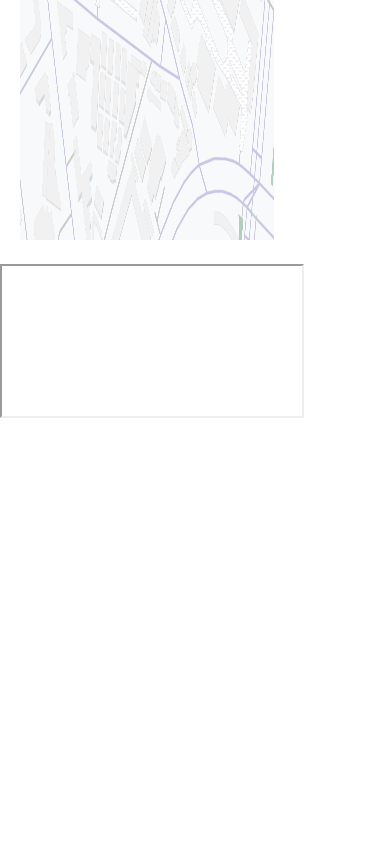
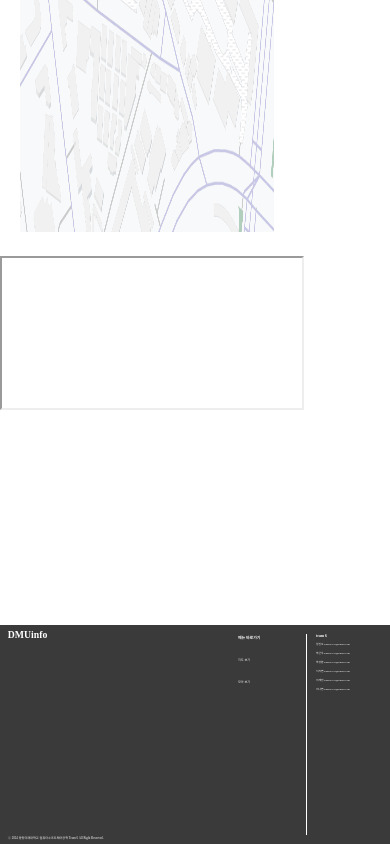
Before and after one commit to jino9492/DMUinfo, a plain HTML site: page pages/map-page.html in a window 390 px wide. Shown: the part 535-1379 px from the top of the page. Before the commit the page ends 957 px from the top, so only its background shows below. Drawn offline with Linux system fonts and the light colour scheme.

Commit message:
modify css to responsive

```diff
--- a/pages/map-page.html
+++ b/pages/map-page.html
@@ -8,6 +8,7 @@
     <link rel="stylesheet" href="../styles/map-page.css">
     <link rel="stylesheet" href="../styles/map.css">
     <link rel="stylesheet" href="../styles/header.css" >
+    <link rel="stylesheet" href="../styles/footer.css">
     <title>Document</title>
 </head>
 <body>
@@ -48,7 +49,36 @@
             <iframe name="map-target"></iframe>
         </section>
     </main>
-
+    <footer>
+        <div class="footer__lc">
+            <div class="footer__flogo">
+                <a href="#">DMUinfo</a>
+            </div>
+            <div class="footer__copyright">
+                ⓒ 2024 동양미래대학교 컴퓨터소프트웨어공학 Team 6 All Right Reserved.
+            </div>
+        </div>
+        <div class="footer__st">
+            <div class="footer__menu">
+                <h3 class="footer__shortcut">
+                    메뉴 바로가기
+                </h3>
+                <a class="footer__bogie" href="#">지도 보기</a>
+                <a class="footer__bogie" href="#">모아 보기</a>
+            </div>
+            <div class="footer__team">
+                <h3 class="footer__teamtitle">team 6</h3>
+                <div class="footer__name">
+                    <p>정진오 sample123@gmail.com</p>
+                    <p>박근우 sample123@gmail.com</p>
+                    <p>박성환 sample123@gmail.com</p>
+                    <p>서지연 sample123@gmail.com</p>
+                    <p>이재민 sample123@gmail.com</p>
+                    <p>이나연 sample123@gmail.com</p>
+                </div>
+            </div>
+        </div>
+    </footer>
     <map name="dongyang-map">
         <area shape="circle" coords="674,489,8" href="../pages/signin-page.html" target="map-target">
     </map>
--- /dev/null
+++ b/styles/footer.css
@@ -0,0 +1,81 @@
+@charset "utf-8";
+*{
+    text-decoration: none;
+    list-style-type: none;
+}
+body {
+    overflow-x: hidden;
+  }
+footer{
+    display: flex;
+    justify-content: space-between;
+    position : relative;
+    transform : translateY(0%);
+    left: 0;
+    width: 100vw; height: 25vh;
+    background-color: #3A3A3A;
+    padding: 1vw;
+    color: white;
+    margin: 0;
+}
+.footer__lc{
+    display: flex;
+    flex-direction: column;
+    justify-content: space-between;
+    width: 30vw; height: 100%;
+    margin-left: 1vw;
+}
+.footer__flogo{
+    font-weight: bold;
+    font-size: 2.5vw;
+}
+.footer__flogo>a{
+    color: white;
+}
+.footer__copyright{
+    font-size: 0.8vw;
+}
+.footer__st{
+    padding: 5px 5vw 5px 5px;
+    column-width: 15vw;
+    column-gap: 5vw;
+    column-rule-style: solid;
+    column-rule-width: 1px;
+    column-count: 2;
+}
+.footer__shortcut{
+    margin-top: 0;
+    margin-bottom: 10px;
+    font-size: 1vw;
+    font-weight: bold;
+}
+.footer__menu{
+    margin-bottom: 100px;
+}
+.footer__bogie{
+    margin-top: 2vh;
+    margin-bottom: 2vh;
+    display: block;
+    font-size: 0.8vw;
+    color: white;
+}
+.footer__bogie:hover{
+    text-decoration: underline;
+}
+.footer__teamtitle{
+    font-size: 1vw;
+    font-weight: bold;
+}
+.footer__team{
+    margin-top: 40px;
+}
+.footer__name{
+    display: flex;
+    flex-direction: column;
+    justify-content: space-between;
+}
+.footer__name p{
+    font-size: 0.7vw;
+    margin: 0;
+    margin-bottom: 5px;
+}
--- a/styles/header.css
+++ b/styles/header.css
@@ -6,8 +6,8 @@
     display: flex;
     flex-direction: row;
     justify-content: space-between;
-    height: 80px;
-    font-size: 18px;
+    height: 8.5vh;
+    font-size: 1vw;
     background-color: white;
     user-select: none;
     border-bottom: 1px solid #F0F0F0;
@@ -20,38 +20,37 @@
 }
 
 .header__logo{
-    line-height: 80px;
-    font-size: 48px;
+    line-height: 8.5vh;
+    font-size: 2.5vw;
     font-weight: bold;
     color: #3B4FFF;
 }
 
 .header__sign-section{
-    padding-right: 50px;
+    padding-right: 2vw;
 }
 
 .header__btn{
-    line-height: 80px;
+    line-height: 8.5vh;
     text-decoration: none;
     font-weight: bold;
     margin-left: 40px;
     color: black;
-    padding: 12px 0;
-
-    -webkit-transition: 0.3s;
-    transition: 0.3s ease;
+    padding: .8vw 0;
 }
 
 .header__signup{
     display: inline-block;
-    line-height: 25px;
+    line-height: 3vh;
     color: white;
     background-color: #7E8BFF;
-    padding-left: 10px;
-    padding-right: 10px;
-    border-radius: 10px;
+    padding-left: .8vw;
+    padding-right: .8vw;
+    border-radius: .8vw;
 }
 
 .header__signup:hover{
+    -webkit-transition: 0.3s ease;
+    transition: 0.3s ease;
     transform: scale(1.05);
 }
--- a/styles/main.css
+++ b/styles/main.css
@@ -1,5 +1,5 @@
 html{
-    margin-top: 80px;
+    margin-top: 8.5vh;
 }
 body{
     margin: 0;
--- a/styles/map-page.css
+++ b/styles/map-page.css
@@ -19,3 +19,9 @@
 .map__cur-coords{
     left: 20px;
 }
+
+main{
+    height: auto;
+    min-height: 100%;
+    padding-bottom: 25vh;
+}
--- a/styles/signin-box.css
+++ b/styles/signin-box.css
@@ -1,22 +1,19 @@
 /*Login-style.css*/
-html{
-        margin-top: 80px;
-}
 body{
         background-color: #F0F0F0;
 }
 
 h1{
-        font-size: 40px;
+        font-size: 2.5vw;
         margin: 0;
 }
 
 .input__loginbox{
-        width: 700px;
-        height: 560px;
-        margin: 100px auto 0;
-        padding: 20px 0;
-        border-radius: 30px;
+        width: 35vw;
+        height: 65vh;
+        margin: 10vh auto 0;
+        padding: 2vw 0;
+        border-radius: 2.5vw;
         background-color: white;
         box-shadow: 4px 4px 4px rgb(0 0 0 / 0.25);
         user-select: none;
@@ -24,18 +21,21 @@ h1{
         animation: fadein 1.5s;
 }
 .input__id{
-        font-size: 20px;
+        width: 28vw;
+        font-size: 1.1vw;
 }
 .input__password{
-        font-size: 20px;
+        width: 28vw;
+        font-size: 1.1vw;
 }
 .input__textbox{
-        width: 540px;
-        height: 50px;
+        box-sizing: border-box;
+        width: 100%;
+        height: 5vh;
         margin-top: 10px;
         padding: 0 20px;
-        font-size: 16px;
-        border-radius: 10px;
+        font-size: .8vw;
+        border-radius: .5vw;
         border-style: solid;
         border-width: 1px;
         border-color: #B0B0B0;
@@ -49,36 +49,35 @@ h1{
 .input__password-find > a{
         text-decoration: none;
         color: #7E8BFF;
-        font-size: 16px;
+        font-size: .8vw;
 }
 .input__password-find > a:hover{
         text-decoration: underline;
 }
 
 .input__login-button{
-        width: 400px;
+        width: 20vw;
         margin: 0 auto;
 }
 .input__login-button > input{
-        width: 400px;
-        height: 50px;
-        font-size: 20px;
+        width: 20vw;
+        height: 5vh;
+        font-size: 1vw;
         color: white;
         background-color: #7E8BFF;
         border-style: none;
-        border-radius: 10px;
-
+        border-radius: .5vw;
+}
+.input__login-button > input:hover{
         -webkit-transition: 0.3s ease;
         transition: 0.3s ease;
-}
-.input__login-button > input:hover{
         transform: scale(1.02);
         cursor: pointer;
 }
 .input__join-membership{
         margin-top: 10px;
         text-align: center;
-        font-size: 16px;
+        font-size: .8vw;
 }
 .input__join-membership > a{
         text-decoration: none;
@@ -93,7 +92,7 @@ h1{
         display: flex;
         flex-direction: column;
         justify-content: space-around;
-        width: 580px;
+        width: 80%;
         height: 100%;
         margin: 0 auto;
 }
```
Also changed, not shown: components/footer.html (added, +41 -0 lines).
